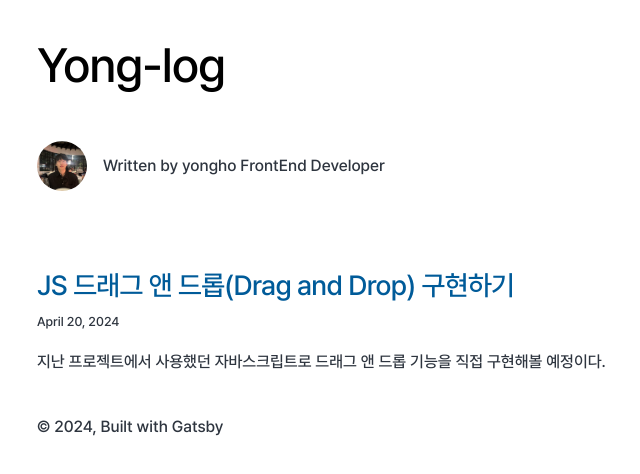
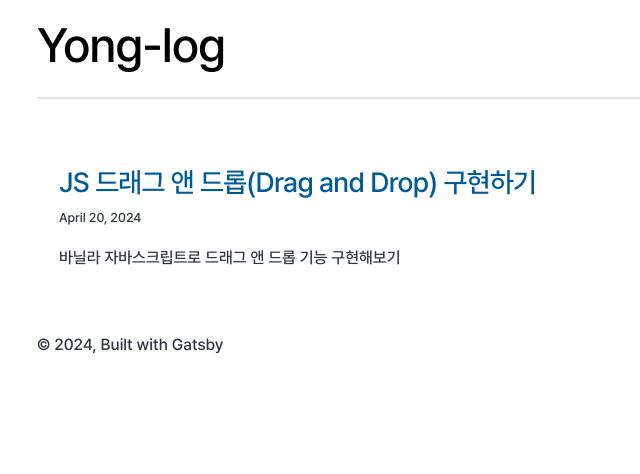
Before and after one commit to yongho1212/yong-log, a Gatsby site: page / in a window 1280 px wide. Shown: the whole page, without its empty margins (287-927 px from the left). Built offline with nearby package versions, Linux system fonts and the light colour scheme; Gatsby itself is replaced by a stand-in of ours.

Commit message:
design:layout

```diff
--- a/content/blog/darg-drop/index.md
+++ b/content/blog/darg-drop/index.md
@@ -1,7 +1,7 @@
 ---
 title: JS 드래그 앤 드롭(Drag and Drop) 구현하기
 date: "2024-04-20T22:12:03.284Z"
-description: "지난 프로젝트에서 사용했던 자바스크립트로 드래그 앤 드롭 기능을 직접 구현해볼 예정이다."
+description: "바닐라 자바스크립트로 드래그 앤 드롭 기능 구현해보기"
 ---
 
 지난 프로젝트에서 pdf viewer 내부에서 pan and zoom 기능을 구현했다.
--- a/src/components/bio.js
+++ b/src/components/bio.js
@@ -31,7 +31,7 @@ const Bio = () => {
   const social = data.site.siteMetadata?.social
 
   return (
-    <div className="bio border-black flex items-center		">
+    <div className="bio flex items-center">
       <StaticImage
         className="bio-avatar"
         layout="fixed"
--- a/src/components/layout.js
+++ b/src/components/layout.js
@@ -6,23 +6,29 @@ const Layout = ({ location, title, children }) => {
   const isRootPath = location.pathname === rootPath
   let header
 
-  if (isRootPath) {
+  // if (isRootPath) {
     header = (
-      <h1 className="main-heading">
+      <h1 className="main-heading mb-6">
         <Link to="/">{title}</Link>
       </h1>
     )
-  } else {
-    header = (
-      <Link className="header-link-home" to="/">
-        {title}
-      </Link>
-    )
-  }
+  // } else {
+  //   header = (
+  //     <Link className="header-link-home" to="/">
+  //       {title}
+  //     </Link>
+  //   )
+  // }
 
   return (
     <div className="global-wrapper" data-is-root-path={isRootPath}>
-      <header className="global-header">{header}</header>
+      <header className="global-header border-b-2 flex justify-between align-center">
+        {header}
+        {/* <div className="flex align-center">
+          <div className="flex align-center justify-center">로고</div>
+          <div>로고</div>
+        </div> */}
+      </header>
       <main>{children}</main>
       <footer>
         © {new Date().getFullYear()}, Built with
--- a/src/pages/index.js
+++ b/src/pages/index.js
@@ -24,7 +24,7 @@ const BlogIndex = ({ data, location }) => {
 
   return (
     <Layout location={location} title={siteTitle}>
-      <Bio />
+      {/* <Bio /> */}
       <ol style={{ listStyle: `none` }}>
         {posts.map(post => {
           const title = post.frontmatter.title || post.fields.slug
@@ -32,15 +32,14 @@ const BlogIndex = ({ data, location }) => {
           return (
             <li key={post.fields.slug}>
               <article
-                className="post-list-item"
+                className="post-list-item p-5 border-2 border-transparent hover:border-gray-300 rounded-lg transition-all"
                 itemScope
                 itemType="http://schema.org/Article"
               >
-                <header>
-                  <h2>
-                    <Link to={post.fields.slug} itemProp="url">
+                <Link to={post.fields.slug} itemProp="url">
+                <header >
+                  <h2 className="text-lg">
                       <span itemProp="headline">{title}</span>
-                    </Link>
                   </h2>
                   <small>{post.frontmatter.date}</small>
                 </header>
@@ -52,6 +51,7 @@ const BlogIndex = ({ data, location }) => {
                     itemProp="description"
                   />
                 </section>
+                </Link>
               </article>
             </li>
           )
--- a/src/style.css
+++ b/src/style.css
@@ -241,7 +241,9 @@ a:focus {
 .global-wrapper {
   margin: var(--spacing-0) auto;
   max-width: var(--maxWidth-wrapper);
-  padding: var(--spacing-10) var(--spacing-5);
+  padding:
+  var(--spacing-5)
+  var(--spacing-5);
 }
 
 .global-wrapper[data-is-root-path="true"] .bio {
@@ -259,7 +261,7 @@ a:focus {
 
 .post-list-item {
   margin-bottom: var(--spacing-8);
-  margin-top: var(--spacing-8);
+
 }
 
 .post-list-item p {
@@ -286,22 +288,25 @@ a:focus {
 
 .bio {
   display: flex;
-  margin-bottom: var(--spacing-16);
+  /* margin-bottom: var(--spacing-16); */
 }
 
 .bio p {
-  margin-bottom: var(--spacing-0);
+  /* margin-bottom: var(--spacing-0); */
 }
 
 .bio-avatar {
   margin-right: var(--spacing-4);
-  margin-bottom: var(--spacing-0);
+  /* margin-bottom: var(--spacing-0); */
   min-width: 50px;
   border-radius: 100%;
 }
 
 .blog-post header h1 {
   margin: var(--spacing-0) var(--spacing-0) var(--spacing-4) var(--spacing-0);
+  font-size: 1.8rem;
+  /* font-weight: 700; */
+  font-family: 'pretendard-bold';
 }
 
 .blog-post header p {
--- a/src/templates/blog-post.js
+++ b/src/templates/blog-post.js
@@ -19,7 +19,7 @@ const BlogPostTemplate = ({
         itemType="http://schema.org/Article"
       >
         <header>
-          <h1 itemProp="headline">{post.frontmatter.title}</h1>
+          <h1 itemProp="headline" class="text-2xl">{post.frontmatter.title}</h1>
           <p>{post.frontmatter.date}</p>
         </header>
         <section
```
